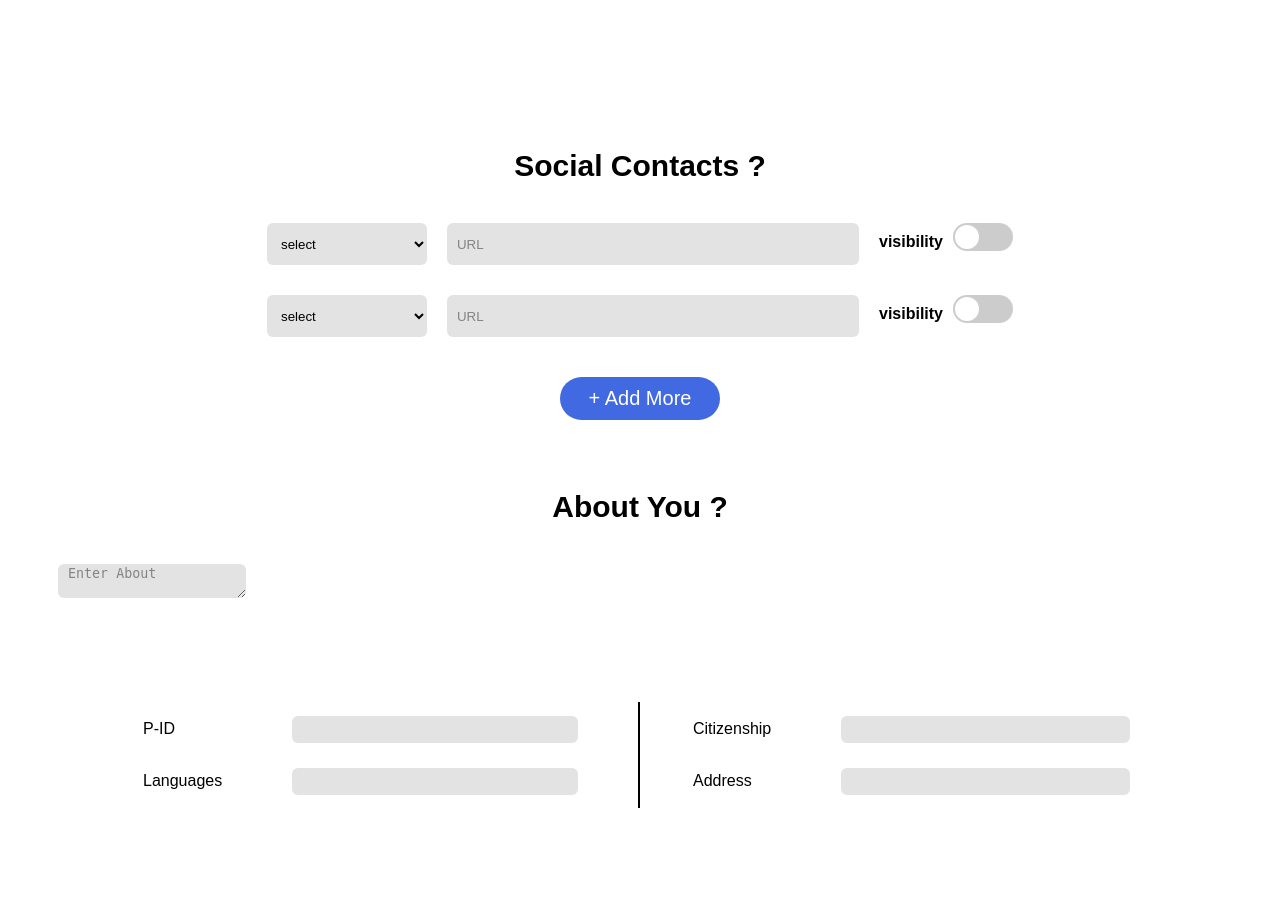
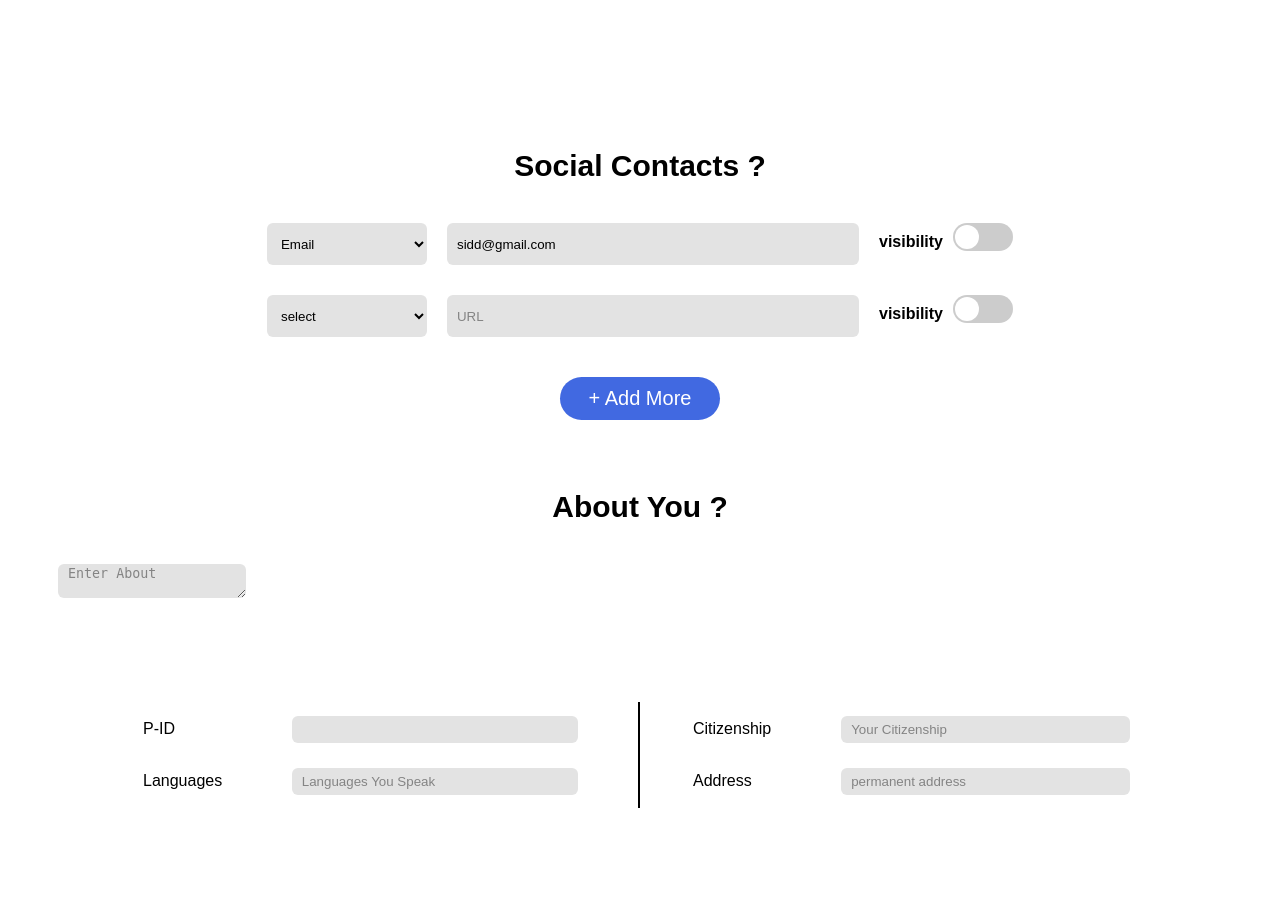
Before and after one commit to Saswat-Kumar-Pradhan/PEOPLE, a Django app: template app/templates/peopleEdit.html in a window 1280 px wide. Shown: the part 691-1599 px from the top of the page. Run offline with Django 5.2, Linux system fonts and the light colour scheme; the template is opened without the code that fills it: values that come from a table or form of the project are taken from there, others are empty; data comes from the database, SQL or seed files in the repository; both versions use the stored data as it was after the commit; some libraries are stand-ins or nearby versions.

Commit message:
Added Profile Edit Functionality

```diff
--- a/app/templates/peopleEdit.html
+++ b/app/templates/peopleEdit.html
@@ -4,7 +4,7 @@
 <head>
     <meta charset="UTF-8">
     <meta name="viewport" content="width=device-width, initial-scale=1.0">
-    <title>Saswat Kumar Pradhan</title>
+    <title>{{ profile.name }}</title>
     {% load static %}
     <link rel="stylesheet" type="text/css" href="{% static 'css/peopleEdit.css' %}">
     <link rel="stylesheet" href="https://cdnjs.cloudflare.com/ajax/libs/font-awesome/6.5.1/css/all.min.css"
@@ -22,49 +22,51 @@
             <a href="{% url 'logout' %}"><i class="fa-solid fa-right-from-bracket"></i></a>
         </div>
     </header>
+    <form action="" method="post">
+        {% csrf_token %}
         <div class="main-container">
             <div class="carousel">
                 <div class="row-center">
                   <label class="picture" for="picture__input1" tabIndex="0">
                     <span id="picture__image1" class="picture__image"></span>
                   </label>
-              <input type="file" name="picture__input" id="picture__input1">
+                  <input type="file" name="image1" id="picture__input1">
                   <label class="picture" for="picture__input2" tabIndex="0">
                     <span id="picture__image2" class="picture__image"></span>
                   </label>
-              <input type="file" name="picture__input" id="picture__input2">
+                  <input type="file" name="image2" id="picture__input2">
                 </div>
                 <div class="row-center">
                   <label class="picture" for="picture__input3" tabIndex="0">
                     <span id="picture__image3" class="picture__image"></span>
                   </label>
-              <input type="file" name="picture__input" id="picture__input3">
+                  <input type="file" name="image3" id="picture__input3">
                   <label class="picture" for="picture__input4" tabIndex="0">
                     <span id="picture__image4" class="picture__image"></span>
                   </label>
-              <input type="file" name="picture__input" id="picture__input4">
+                  <input type="file" name="image4" id="picture__input4">
                 </div>
               </div>
 
             <div class="responsive-row">
                 <div class="details">
-                <input class="eh1" type="text" name="" id="" value="{{ profile.name }}" placeholder="Enter Your Name">
-                <input class="eh2" type="text" name="" id="" value="{{ profile.profession|default:'' }}" placeholder="Your Profession"><br><br>
-                <select name="" id="">
+                    <input class="eh1" type="text" name="name" id="" value="{{ profile.name }}" placeholder="Enter Your Name">
+                    <input class="eh2" type="text" name="profession" id="" value="{{ profile.profession|default:'' }}" placeholder="Your Profession"><br><br>
+                    <select name="gender" id="">
                         <option value="">Gender</option>
                         <option value="">Male</option>
                         <option value="">Female</option>
                         <option value="">Not to say</option>
                     </select> |
-                <input type="date" name="" id=""> <i class="fa-solid fa-arrow-left"></i> Date Of Birth<br>
-                <textarea name="" id="" rows="5" placeholder="Profile Description"></textarea>
+                    <input type="date" name="dob" id=""> <i class="fa-solid fa-arrow-left"></i> Date Of Birth<br>
+                    <textarea name="description" id="" rows="5" placeholder="Profile Description"></textarea>
                     Do you Have a Portfolio ?
-                <select name="" id="">
+                    <select name="portfolio_availability" id="">
                         <option value="">No</option>
                         <option value="">Yes</option>
                     </select>
-                <input type="text" name="" id="" placeholder="Enter Portfolio URL"><br>
-                <input class="address" type="text" name="" id="" placeholder="Your Current Address">
+                    <input type="text" name="portfolio_url" id="" placeholder="Enter Portfolio URL"><br>
+                    <input class="address" type="text" name="current_address" id="" placeholder="Your Current Address">
                 </div>
             </div>
         </div>
@@ -73,11 +75,9 @@
                 <h1>Social Contacts ?</h1>
                 <div class="social-add">
                     <select name="" id="">
-                    <option value="">select</option>
                         <option value="">Email</option>
-                    <option value="">Instagram</option>
                     </select>
-                <input type="url" name="" id="" placeholder="URL">
+                    <input type="url" name="email" id="" value="{{ profile.email }}">
                     <h4>visibility</h4>
                     <div class="toggle-switch">
                         <input type="checkbox" id="visibility-toggle">
@@ -103,7 +103,7 @@
         </section>
         <section class="about">
             <h1>About You ?</h1>
-        <textarea id="editor" name="editor" placeholder="Enter About"></textarea>
+            <textarea id="editor" name="about" placeholder="Enter About"></textarea>
         </section>
         <section class="informations">
             <table>
@@ -113,20 +113,21 @@
                 </tr>
                 <tr>
                     <td>Languages</td>
-                <td><input type="text" name="" id=""></td>
+                    <td><input type="text" name="languages" id="" placeholder="Languages You Speak"></td>
                 </tr>
             </table>
             <table>
                 <tr>
                     <td>Citizenship</td>
-                <td><input type="text" name="" id=""></td>
+                    <td><input type="text" name="citizenship" id="" placeholder="Your Citizenship"></td>
                 </tr>
                 <tr>
                     <td>Address</td>
-                <td><input type="text" name="" id=""></td>
+                    <td><input type="text" name="permanent_address" id="" placeholder="permanent address"></td>
                 </tr>
             </table>
         </section>
+    </form>
 
     <script>
         // Function to handle file input change
--- a/app/views.py
+++ b/app/views.py
@@ -97,6 +97,8 @@ def peopleEdit(request):
         profile = Profile.objects.get(id=profile_id)
     except (KeyError, Profile.DoesNotExist):
         return redirect('signin')
+    if request.method == 'POST':
+        pass
     return render(request, 'peopleEdit.html', {'profile': profile})
 
 def logout(request):
```
Also changed, not shown: db.sqlite3. Lines whose indentation alone changed are shown as unchanged.
